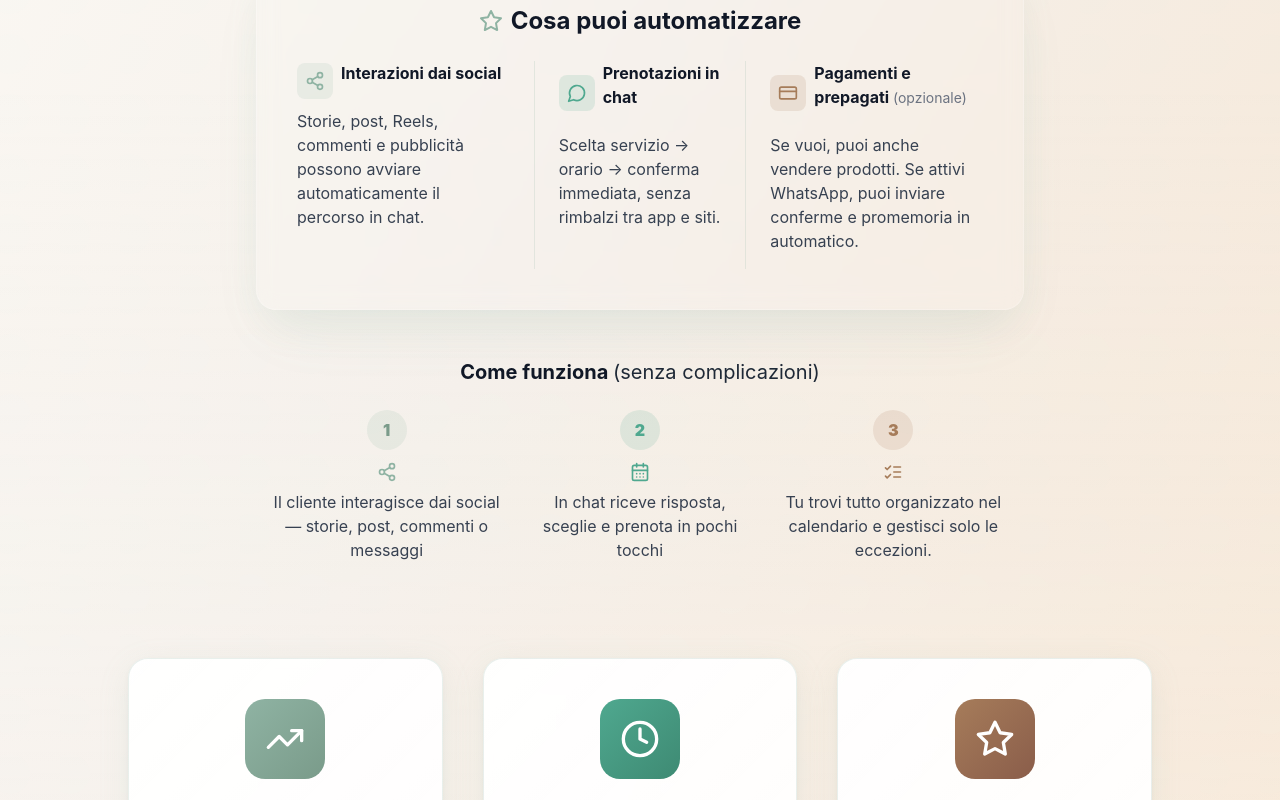
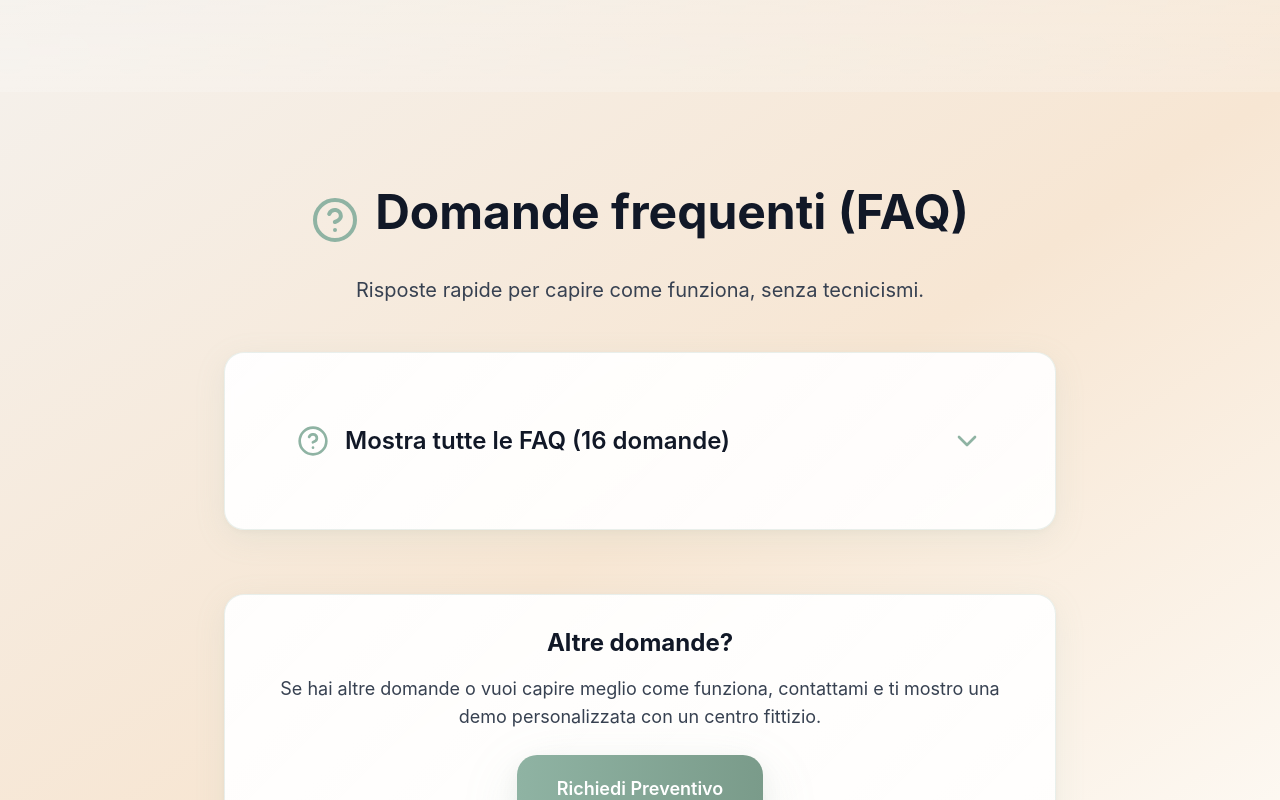
Before and after one commit to ronza99/SocialFlow-Wellness, a React (Vite) app: page / in a window 1280 px wide. Shown: the part 1140-1940 px from the top of the page. Built offline with nearby package versions, Linux system fonts and the light colour scheme.

Commit message:
Updated Hero.tsx

```diff
--- a/src/components/Hero.tsx
+++ b/src/components/Hero.tsx
@@ -1,5 +1,5 @@
 import React from 'react';
-import { ArrowRight, Clock, TrendingUp, Star, CheckCircle, MessageCircle, CreditCard, Share2, CalendarCheck, Gift, Play, CalendarDays, ListChecks } from 'lucide-react';
+import { ArrowRight, CheckCircle, CalendarCheck, Gift, Play } from 'lucide-react';
 import { useNavigate, useLocation } from 'react-router-dom';
 import { scrollToPricingSection } from '../utils/navigation';
 import Logo from './Logo';
@@ -100,123 +100,6 @@ const Hero = () => {
             </button>
           </div>
 
-          {/* Card cosa puoi automatizzare */}
-          <div className="glass rounded-wellness p-6 sm:p-8 md:p-10 max-w-3xl mx-auto mb-10 sm:mb-12 shadow-organic-lg animate-fade-in-up" style={{ animationDelay: '0.45s' }}>
-            <h2 className="text-xl sm:text-2xl font-serif font-bold text-high-contrast mb-6 flex items-center justify-center gap-2">
-              <Star className="w-6 h-6 text-sage-green" />
-              Cosa puoi automatizzare
-            </h2>
-            <div className="grid grid-cols-1 md:grid-cols-3 gap-6">
-              <div className="text-left">
-                <div className="flex items-center gap-2 mb-2">
-                  <div className="bg-sage-green/15 rounded-lg p-2">
-                    <Share2 className="w-5 h-5 text-sage-green" />
-                  </div>
-                  <h3 className="font-bold text-gray-900 text-base">Interazioni dai social</h3>
-                </div>
-                <p className="text-sm sm:text-base text-readable leading-relaxed">
-                  Storie, post, Reels, commenti e pubblicità possono avviare automaticamente il percorso in chat.
-                </p>
-              </div>
-              <div className="text-left md:border-l md:border-r border-sage-green/20 md:px-6">
-                <div className="flex items-center gap-2 mb-2">
-                  <div className="bg-misty-teal/15 rounded-lg p-2">
-                    <MessageCircle className="w-5 h-5 text-misty-teal" />
-                  </div>
-                  <h3 className="font-bold text-gray-900 text-base">Prenotazioni in chat</h3>
-                </div>
-                <p className="text-sm sm:text-base text-readable leading-relaxed">
-                  Scelta servizio → orario → conferma immediata, senza rimbalzi tra app e siti.
-                </p>
-              </div>
-              <div className="text-left">
-                <div className="flex items-center gap-2 mb-2">
-                  <div className="bg-mocha-mousse/15 rounded-lg p-2">
-                    <CreditCard className="w-5 h-5 text-mocha-mousse" />
-                  </div>
-                  <h3 className="font-bold text-gray-900 text-base">Pagamenti e prepagati <span className="text-gray-500 font-normal text-sm">(opzionale)</span></h3>
-                </div>
-                <p className="text-sm sm:text-base text-readable leading-relaxed">
-                  Se vuoi, puoi anche vendere prodotti. Se attivi WhatsApp, puoi inviare conferme e promemoria in automatico.
-                </p>
-              </div>
-            </div>
-          </div>
-
-          {/* Mini-blocco Come funziona */}
-          <div className="max-w-3xl mx-auto mb-16 sm:mb-20 animate-fade-in-up px-4" style={{ animationDelay: '0.55s' }}>
-            <h2 className="text-lg sm:text-xl font-serif font-bold text-high-contrast mb-6 text-center">
-              Come funziona <span className="text-medium-contrast font-normal">(senza complicazioni)</span>
-            </h2>
-            <div className="grid grid-cols-1 sm:grid-cols-3 gap-4 sm:gap-6">
-              <div className="flex flex-col items-center text-center gap-3">
-                <div className="w-10 h-10 rounded-full bg-sage-green/15 flex items-center justify-center flex-shrink-0">
-                  <span className="text-sage-green-dark font-black text-base">1</span>
-                </div>
-                <div>
-                  <div className="flex justify-center mb-2">
-                    <Share2 className="w-5 h-5 text-sage-green" />
-                  </div>
-                  <p className="text-sm sm:text-base text-readable leading-relaxed">Il cliente interagisce dai social — storie, post, commenti o messaggi</p>
-                </div>
-              </div>
-              <div className="flex flex-col items-center text-center gap-3">
-                <div className="w-10 h-10 rounded-full bg-misty-teal/15 flex items-center justify-center flex-shrink-0">
-                  <span className="text-misty-teal font-black text-base">2</span>
-                </div>
-                <div>
-                  <div className="flex justify-center mb-2">
-                    <CalendarDays className="w-5 h-5 text-misty-teal" />
-                  </div>
-                  <p className="text-sm sm:text-base text-readable leading-relaxed">In chat riceve risposta, sceglie e prenota in pochi tocchi</p>
-                </div>
-              </div>
-              <div className="flex flex-col items-center text-center gap-3">
-                <div className="w-10 h-10 rounded-full bg-mocha-mousse/15 flex items-center justify-center flex-shrink-0">
-                  <span className="text-mocha-mousse font-black text-base">3</span>
-                </div>
-                <div>
-                  <div className="flex justify-center mb-2">
-                    <ListChecks className="w-5 h-5 text-mocha-mousse" />
-                  </div>
-                  <p className="text-sm sm:text-base text-readable leading-relaxed">Tu trovi tutto organizzato nel calendario e gestisci solo le eccezioni.</p>
-                </div>
-              </div>
-            </div>
-          </div>
-
-          {/* Stat cards */}
-          <div className="grid grid-cols-1 sm:grid-cols-3 gap-8 sm:gap-10 max-w-5xl mx-auto animate-fade-in-up" style={{ animationDelay: '0.6s' }}>
-            <div className="wellness-card p-8 sm:p-10 hover-lift group">
-              <div className="flex flex-col items-center justify-center mb-4 sm:mb-6">
-                <div className="bg-gradient-to-br from-sage-green to-sage-green-dark w-16 h-16 sm:w-20 sm:h-20 rounded-wellness flex items-center justify-center mb-4 group-hover:scale-110 transition-transform duration-300">
-                  <TrendingUp className="w-8 h-8 sm:w-10 sm:h-10 text-white" />
-                </div>
-              </div>
-              <p className="text-gray-900 font-bold text-xl mb-2">Più richieste che diventano prenotazioni</p>
-              <p className="text-gray-700 mt-2 font-medium">Meno perdite tra messaggi e risposte in ritardo.</p>
-            </div>
-
-            <div className="wellness-card p-8 sm:p-10 hover-lift group">
-              <div className="flex flex-col items-center justify-center mb-4 sm:mb-6">
-                <div className="bg-gradient-to-br from-misty-teal to-misty-teal-dark w-16 h-16 sm:w-20 sm:h-20 rounded-wellness flex items-center justify-center mb-4 group-hover:scale-110 transition-transform duration-300">
-                  <Clock className="w-8 h-8 sm:w-10 sm:h-10 text-white" />
-                </div>
-              </div>
-              <p className="text-gray-900 font-bold text-xl mb-2">Agenda più ordinata</p>
-              <p className="text-gray-700 mt-2 font-medium">Gestione operatori e disponibilità più semplice.</p>
-            </div>
-
-            <div className="wellness-card p-8 sm:p-10 hover-lift group">
-              <div className="flex flex-col items-center justify-center mb-4 sm:mb-6">
-                <div className="bg-gradient-to-br from-mocha-mousse to-mocha-mousse-dark w-16 h-16 sm:w-20 sm:h-20 rounded-wellness flex items-center justify-center mb-4 group-hover:scale-110 transition-transform duration-300">
-                  <Star className="w-8 h-8 sm:w-10 sm:h-10 text-white" />
-                </div>
-              </div>
-              <p className="text-gray-900 font-bold text-xl mb-2">Meno no-show <span className="text-gray-500 font-normal text-base">(opzionale)</span></p>
-              <p className="text-gray-700 mt-2 font-medium">Promemoria e follow-up automatici quando servono.</p>
-            </div>
-          </div>
         </div>
       </div>
 
```
